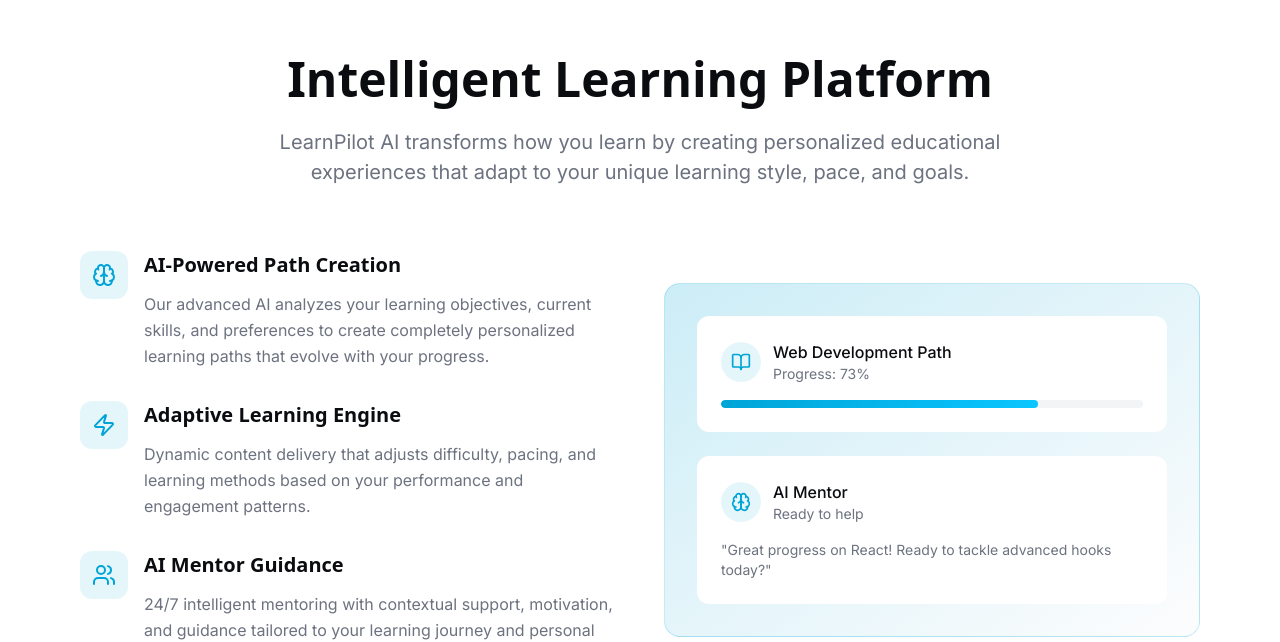
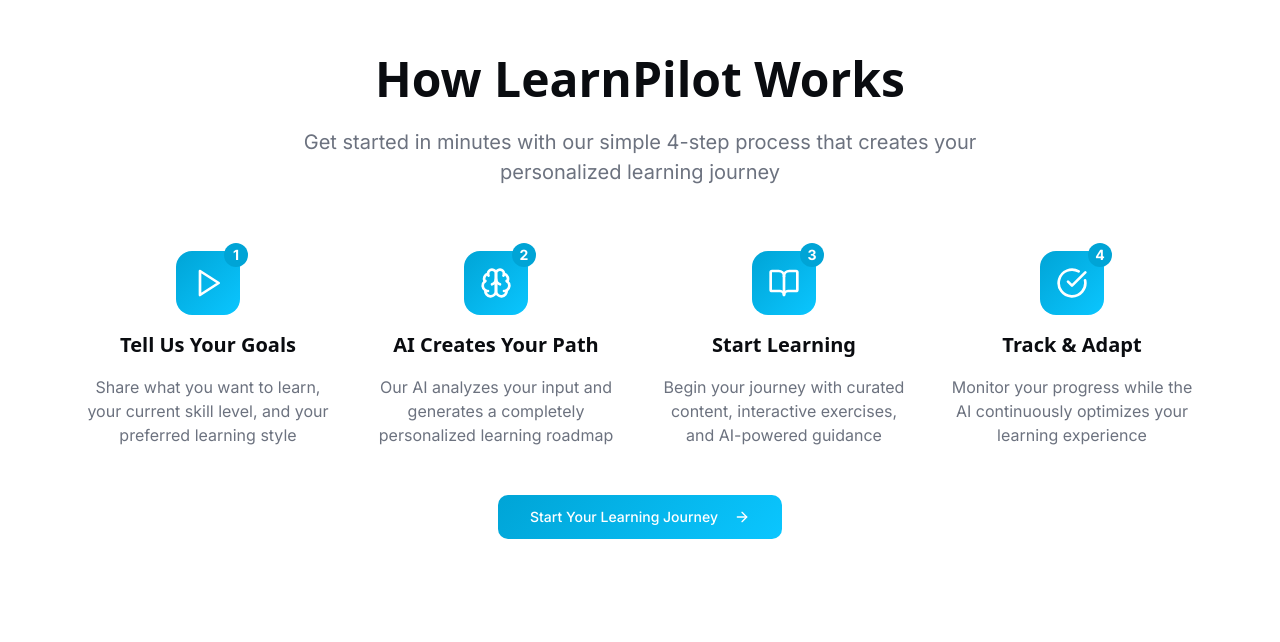
Before and after one commit to Damola18/learnpilot, a React (Vite) app: page / in a window 1280 px wide. Shown: the part 1126-1768 px from the top of the page. Built offline with nearby package versions, Linux system fonts and the light colour scheme; no server answers; a web font is replaced by a local one.

Commit message:
added How it works section and FAQ section

```diff
--- a/src/pages/Index.tsx
+++ b/src/pages/Index.tsx
@@ -1,10 +1,44 @@
 import { Link } from "react-router-dom";
-import { ArrowRight, Brain, Target, Zap, BookOpen, Users, TrendingUp } from "lucide-react";
+import { ArrowRight, Brain, Target, Zap, BookOpen, Users, TrendingUp, ChevronDown, Play, CheckCircle, MessageCircle } from "lucide-react";
 import { Button } from "@/components/ui/button";
 import { useAuth } from "@/contexts/AuthContext";
+import { useState } from "react";
 
 export default function Index() {
   const { user } = useAuth();
+  const [openFaq, setOpenFaq] = useState(null);
+
+  const toggleFaq = (index) => {
+    setOpenFaq(openFaq === index ? null : index);
+  };
+
+  const faqs = [
+    {
+      question: "How does LearnPilot AI create personalized learning paths?",
+      answer: "Our AI analyzes your learning goals, current skill level, preferred learning style, and available time to create a completely customized roadmap. It continuously adapts based on your progress and performance."
+    },
+    {
+      question: "Is LearnPilot suitable for beginners?",
+      answer: "Absolutely! LearnPilot is designed for learners at all levels. The AI assesses your starting point and creates appropriate content, whether you're a complete beginner or looking to advance existing skills."
+    },
+    {
+      question: "How does the AI mentor feature work?",
+      answer: "The AI mentor provides 24/7 support through contextual guidance, answers to your questions, motivation when you need it, and suggestions for overcoming learning obstacles. It learns your patterns to offer increasingly personalized help."
+    },
+    {
+      question: "Can I track my learning progress?",
+      answer: "Yes! LearnPilot provides detailed analytics including completion rates, time spent learning, skill assessments, and milestone achievements. You'll always know exactly where you stand and what to focus on next."
+    },
+    {
+      question: "What subjects and topics are available?",
+      answer: "LearnPilot covers a wide range of subjects including technology, business, creative skills, languages, and more. Our AI can create learning paths for virtually any topic you want to master."
+    },
+    {
+      question: "Is there a free version available?",
+      answer: "Yes! You can get started with LearnPilot for free. Our free tier includes basic learning path creation and limited AI mentor interactions. Premium features unlock advanced analytics and unlimited AI support."
+    }
+  ];
+
   return (
     <div className="min-h-screen bg-background">
       {/* Header */}
@@ -19,8 +53,14 @@
             <a href="#features" className="text-muted-foreground hover:text-primary transition-colors">
               Features
             </a>
+            <a href="#how-it-works" className="text-muted-foreground hover:text-primary transition-colors">
+              How it Works
+            </a>
             <a href="#about" className="text-muted-foreground hover:text-primary transition-colors">
               About
+            </a>
+            <a href="#faq" className="text-muted-foreground hover:text-primary transition-colors">
+              FAQ
             </a>
           </nav>
 
@@ -108,6 +148,90 @@
                 </div>
               </div>
             </div>
+          </div>
+        </div>
+      </section>
+
+      {/* How It Works Section */}
+      <section id="how-it-works" className="py-24 max-w-6xl mx-auto">
+        <div className="container mx-auto px-4">
+          <div className="max-w-3xl mx-auto text-center mb-16">
+            <h2 className="font-satoshi font-bold text-4xl md:text-5xl mb-6">
+              How LearnPilot Works
+            </h2>
+            <p className="text-xl text-muted-foreground leading-normal">
+              Get started in minutes with our simple 4-step process that creates your personalized learning journey
+            </p>
+          </div>
+
+          <div className="grid md:grid-cols-2 lg:grid-cols-4 gap-8">
+            <div className="text-center space-y-4">
+              <div className="mx-auto w-16 h-16 bg-gradient-primary rounded-2xl flex items-center justify-center relative">
+                <Play className="w-8 h-8 text-white" />
+                <div className="absolute -top-2 -right-2 w-6 h-6 bg-primary text-white text-sm font-bold rounded-full flex items-center justify-center">
+                  1
+                </div>
+              </div>
+              <h3 className="font-satoshi font-semibold text-xl">Tell Us Your Goals</h3>
+              <p className="text-muted-foreground">
+                Share what you want to learn, your current skill level, and your preferred learning style
+              </p>
+            </div>
+
+            <div className="text-center space-y-4">
+              <div className="mx-auto w-16 h-16 bg-gradient-primary rounded-2xl flex items-center justify-center relative">
+                <Brain className="w-8 h-8 text-white" />
+                <div className="absolute -top-2 -right-2 w-6 h-6 bg-primary text-white text-sm font-bold rounded-full flex items-center justify-center">
+                  2
+                </div>
+              </div>
+              <h3 className="font-satoshi font-semibold text-xl">AI Creates Your Path</h3>
+              <p className="text-muted-foreground">
+                Our AI analyzes your input and generates a completely personalized learning roadmap
+              </p>
+            </div>
+
+            <div className="text-center space-y-4">
+              <div className="mx-auto w-16 h-16 bg-gradient-primary rounded-2xl flex items-center justify-center relative">
+                <BookOpen className="w-8 h-8 text-white" />
+                <div className="absolute -top-2 -right-2 w-6 h-6 bg-primary text-white text-sm font-bold rounded-full flex items-center justify-center">
+                  3
+                </div>
+              </div>
+              <h3 className="font-satoshi font-semibold text-xl">Start Learning</h3>
+              <p className="text-muted-foreground">
+                Begin your journey with curated content, interactive exercises, and AI-powered guidance
+              </p>
+            </div>
+
+            <div className="text-center space-y-4">
+              <div className="mx-auto w-16 h-16 bg-gradient-primary rounded-2xl flex items-center justify-center relative">
+                <CheckCircle className="w-8 h-8 text-white" />
+                <div className="absolute -top-2 -right-2 w-6 h-6 bg-primary text-white text-sm font-bold rounded-full flex items-center justify-center">
+                  4
+                </div>
+              </div>
+              <h3 className="font-satoshi font-semibold text-xl">Track & Adapt</h3>
+              <p className="text-muted-foreground">
+                Monitor your progress while the AI continuously optimizes your learning experience
+              </p>
+            </div>
+          </div>
+
+          <div className="text-center mt-12">
+            {user ? (
+              <Link to="/dashboard">
+                <Button size="lg" className="bg-gradient-primary text-white">
+                  Go to Dashboard <ArrowRight className="ml-2 w-5 h-5" />
+                </Button>
+              </Link>
+            ) : (
+              <Link to="/login">
+                <Button size="lg" className="bg-gradient-primary text-white">
+                  Start Your Learning Journey <ArrowRight className="ml-2 w-5 h-5" />
+                </Button>
+              </Link>
+            )}
           </div>
         </div>
       </section>
@@ -290,6 +414,67 @@
         </div>
       </section>
 
+      {/* FAQ Section */}
+      <section id="faq" className="py-24 max-w-6xl mx-auto">
+        <div className="container mx-auto px-4">
+          <div className="text-center mb-16">
+            <h2 className="font-satoshi font-bold text-4xl md:text-5xl mb-6">
+              Frequently Asked Questions
+            </h2>
+            <p className="text-xl text-muted-foreground leading-normal">
+              Everything you need to know about LearnPilot AI
+            </p>
+          </div>
+
+          <div className="space-y-4 max-w-4xl mx-auto">
+            {faqs.map((faq, index) => (
+              <div key={index} className="border border-border/40 rounded-xl overflow-hidden">
+                <button
+                  onClick={() => toggleFaq(index)}
+                  className="w-full px-6 py-4 text-left flex items-center justify-between hover:bg-muted/50 transition-colors"
+                >
+                  <h3 className="font-satoshi font-semibold text-lg">{faq.question}</h3>
+                  <ChevronDown
+                    className={`w-5 h-5 text-muted-foreground transition-transform ${openFaq === index ? 'rotate-180' : ''
+                      }`}
+                  />
+                </button>
+                {openFaq === index && (
+                  <div className="px-6 pb-4 border-t border-border/40">
+                    <p className="text-muted-foreground leading-relaxed pt-4">
+                      {faq.answer}
+                    </p>
+                  </div>
+                )}
+              </div>
+            ))}
+          </div>
+
+          <div className="text-center mt-12 p-16 bg-gradient-to-br from-primary/10 to-secondary/10 rounded-2xl ">
+            <MessageCircle className="w-12 h-12 text-primary mx-auto mb-4" />
+            <h2 className="font-satoshi font-bold text-4xl md:text-5xl mb-6">
+              Ready to start learning?
+            </h2>
+            <p className="text-muted-foreground mb-4">
+               Create Personalized Learning Journeys and Build Your Ultimate AI Learning Agent — Powered by Intelligence
+            </p>
+            {user ? (
+              <Link to="/dashboard">
+                <Button className="bg-gradient-primary text-white">
+                  Continue Learning
+                </Button>
+              </Link>
+            ) : (
+              <Link to="/login">
+                <Button className="bg-gradient-primary text-white">
+                  Get Started Now
+                </Button>
+              </Link>
+            )}
+          </div>
+        </div>
+      </section>
+
       {/* Footer */}
       <footer className="border-t border-border/40 py-12 bg-muted/20">
         <div className="container mx-auto px-4">
@@ -303,8 +488,14 @@
               <a href="#features" className="text-muted-foreground hover:text-primary transition-colors">
                 Features
               </a>
+              <a href="#how-it-works" className="text-muted-foreground hover:text-primary transition-colors">
+                How it Works
+              </a>
               <a href="#about" className="text-muted-foreground hover:text-primary transition-colors">
                 About
+              </a>
+              <a href="#faq" className="text-muted-foreground hover:text-primary transition-colors">
+                FAQ
               </a>
               <Link to="/login" className="text-muted-foreground hover:text-primary transition-colors">
                 Sign In
```
